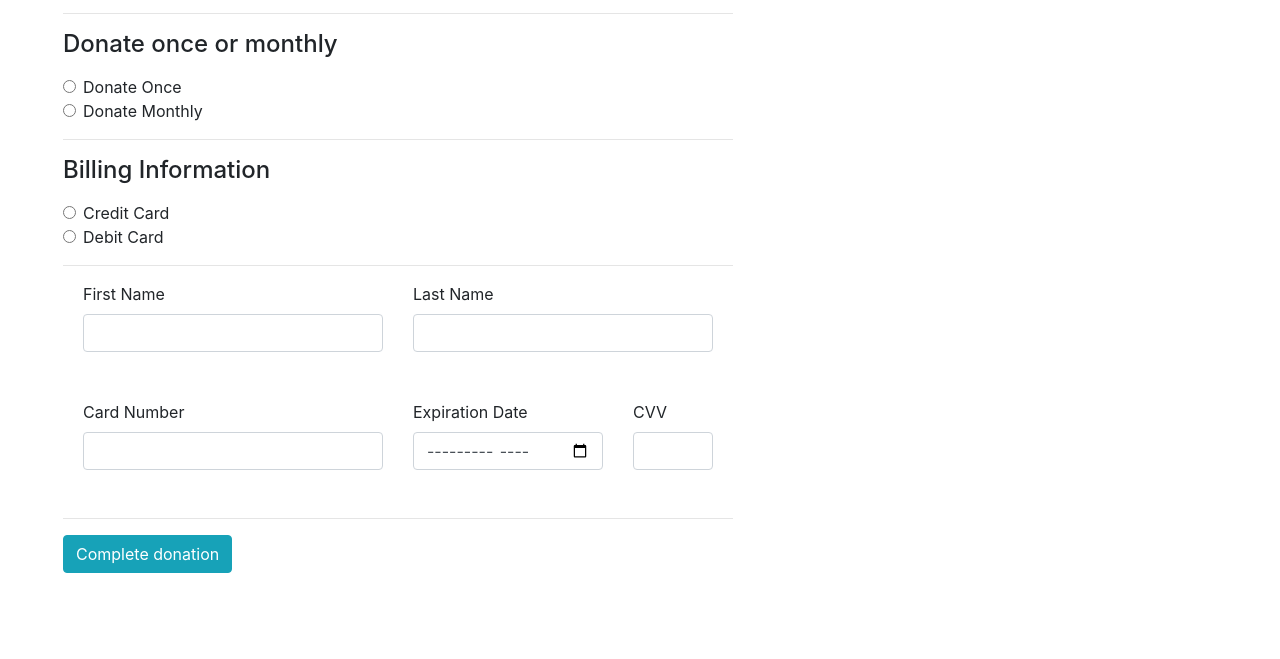
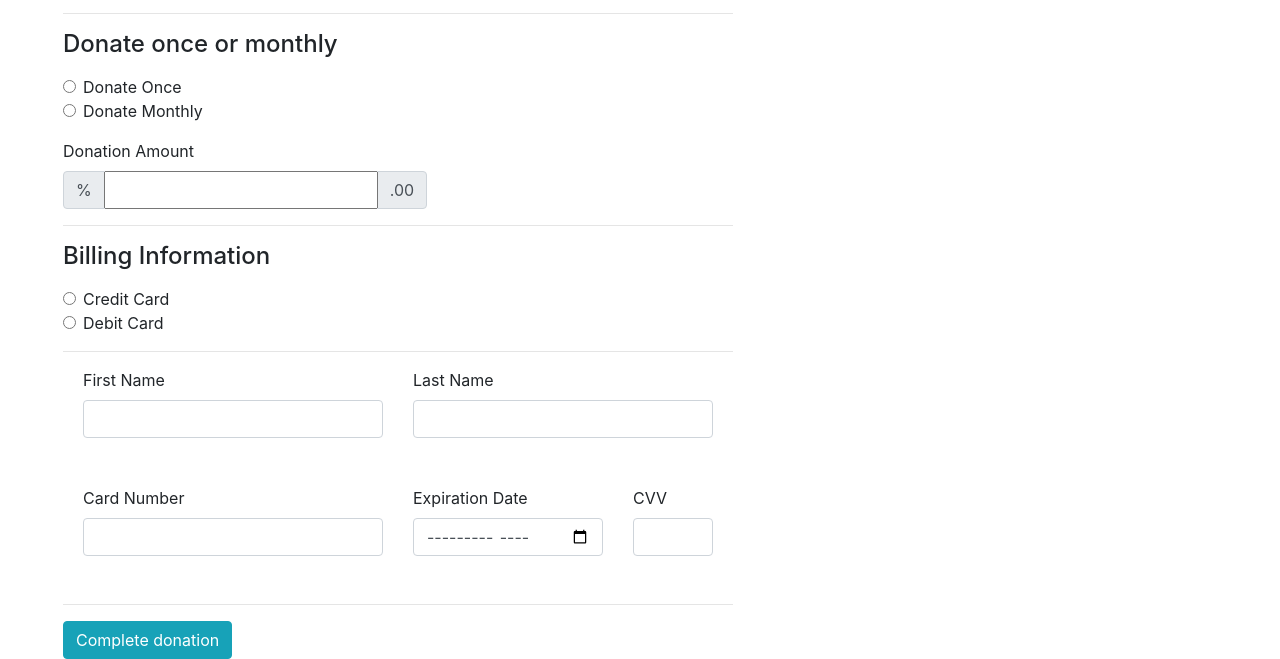
Before and after one commit to anayap0/project0, a plain HTML site: page help_conserve.html in a window 1280 px wide. Shown: the part 185-844 px from the top of the page. Before the commit the page ends 800 px from the top, so only its background shows below. Drawn offline with nearby package versions, Linux system fonts and the light colour scheme.

Commit message:
README.md is complete, and some inconsistencies + missing elements were fixed.

```diff
--- a/help_conserve.html
+++ b/help_conserve.html
@@ -64,7 +64,18 @@
                                 <label class="form-check-label" for="donateMonthly">Donate Monthly</label>
                             </div>
                         </div>
-
+                        <div class="form-group">
+                            <label for="donationAmount">Donation Amount</label>
+                            <div class="input-group">
+                                <div class="input-group-prepend">
+                                    <span class="input-group-text">%</span>
+                                </div>
+                                <input class="form-check" type="number" id="donationAmount">
+                                <div class="input-group-append">
+                                    <span class="input-group-text">.00</span>
+                                </div>
+                            </div>
+                        </div>
                         <hr>
                     </div>
                     <h4 class="mb-3">Billing Information</h4>
```
Also changed, not shown: index.html (+5 -1 lines), 1 other file.
